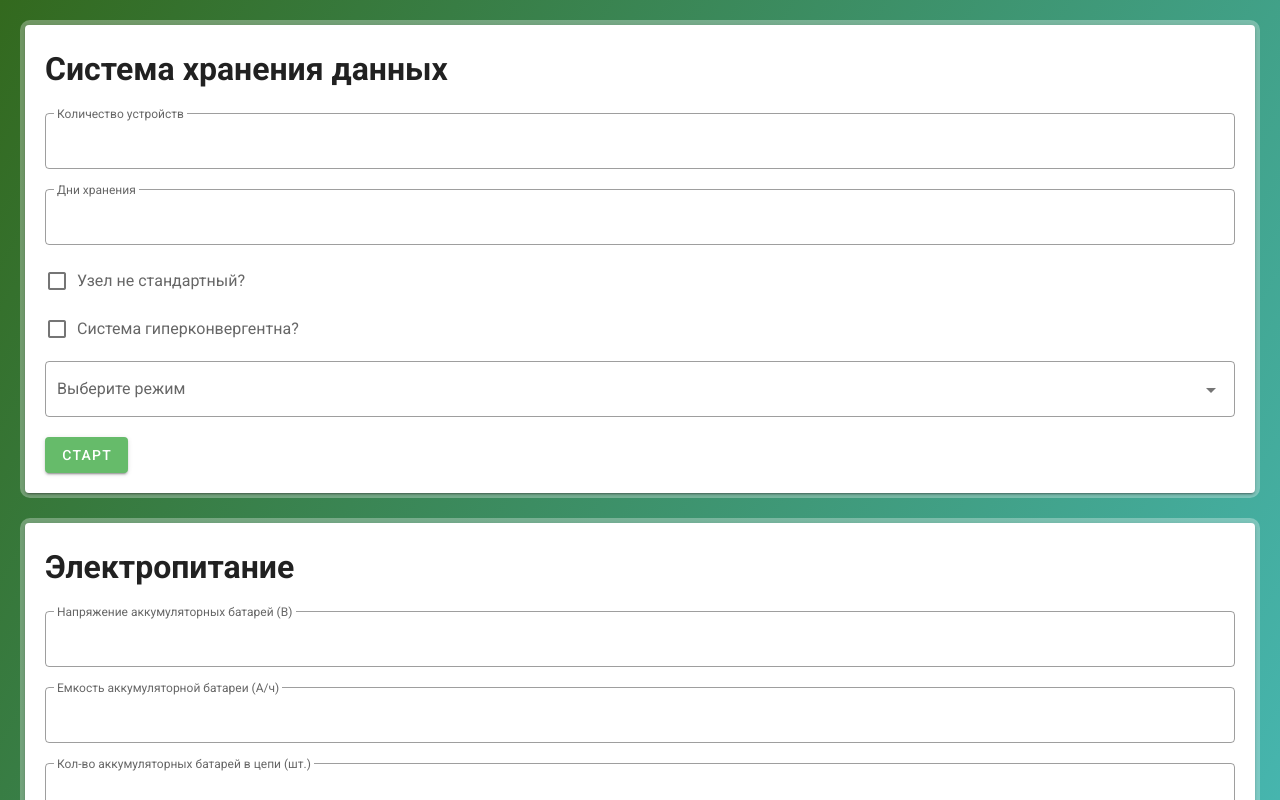
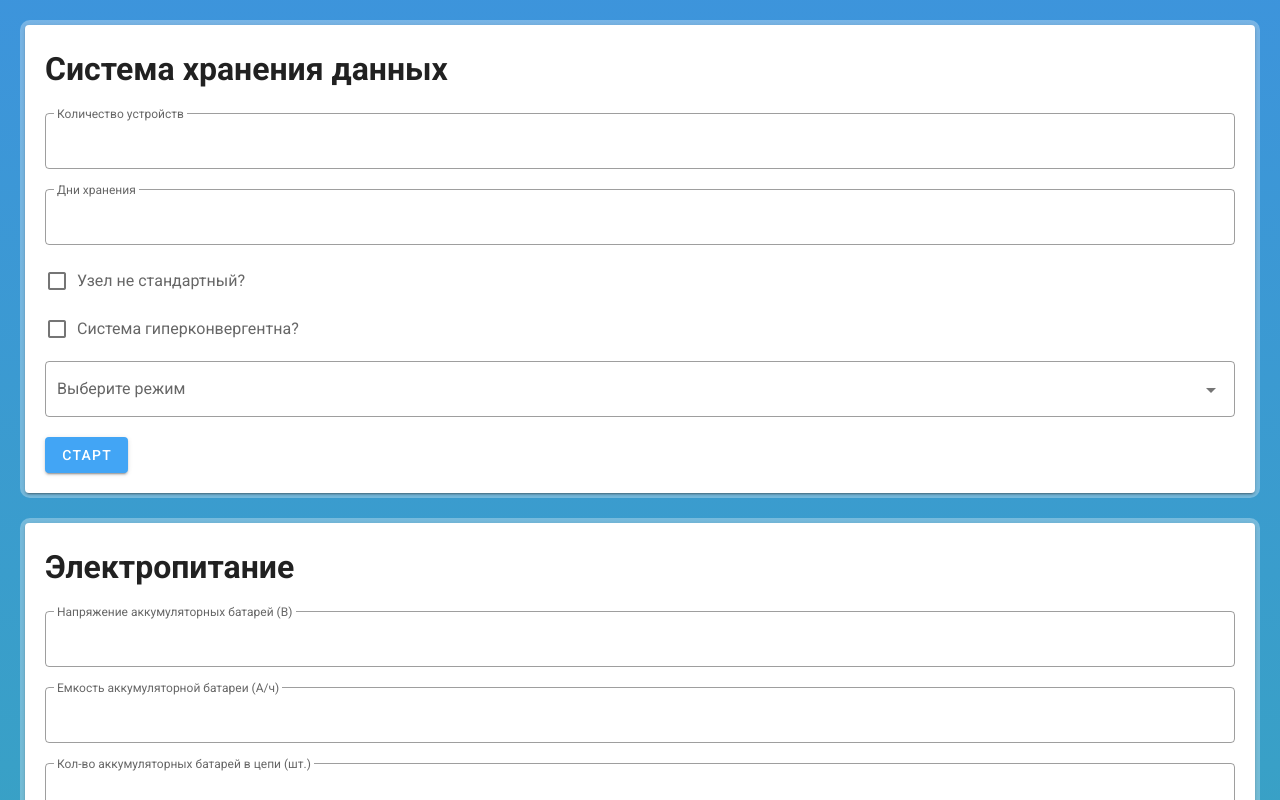
Before and after one commit to Axm749/PD_VUE_2, a Vue app: page / in a window 1280 px wide. Shown: the top 800 px of the page. Built offline with nearby package versions, Linux system fonts and the light colour scheme.

Commit message:
minor ui fixes 6

```diff
--- a/src/App.vue
+++ b/src/App.vue
@@ -1,36 +1,37 @@
 <template>
   <v-app>
     <div :class="$vuetify.theme.dark==false ? 'body_light' : 'body_dark'">
+      <!-- основной вид -->
       <div
         v-if="!regularView"
         :class="noMargins === true ? 'ma-0' : 'ma-5'"
       >
         <shd
-        @Power="getpower"
-        @Usli="getUsli"
+          @Power="getpower"
+          @Usli="getUsli"
         />
 
         <power
-        ref="npower"
+          ref="npower"
         />
 
         <condition
-        ref="nusli"
+          ref="nusli"
         />
       </div>
 
+      <!-- альтернативный вид -->
       <div
         v-if="regularView"
-        :class="noMargins === true ? 'ma-0' : 'ma-5'"
+        :class="noMargins === true ? 'ma-0' : 'ma-5 module_bg'"
       >
         <v-expansion-panels
-          class="mt-6"
           multiple
           accordion
           tile
         >
           <v-expansion-panel>
-            <v-expansion-panel-header>СХД</v-expansion-panel-header>
+            <v-expansion-panel-header><h2> СХД </h2></v-expansion-panel-header>
             <v-expansion-panel-content
             >
               <shd
@@ -61,8 +62,9 @@
         </v-expansion-panels>
       </div>
 
+      <!-- настройки -->
       <div
-        :class="noMargins === true ? 'ma-0 mt-12 module_bg' : 'ma-5 mt-12 module_bg'"
+        :class="noMargins === true ? 'ma-0 mt-12' : 'ma-5 mt-12 module_bg'"
       >
 
 
@@ -108,12 +110,7 @@
         </v-expansion-panels>
       </div>
 
-
     </div>
-
-
-
-
 
   </v-app>
 </template>
@@ -157,22 +154,27 @@ body{
     padding: 0px;
     width: 100%;
     height: 100%;
-    background-size: 200% 200%;
+    /* background-size: 200% 200%; */
     /* background-image: linear-gradient( 0deg, #2ebf91, #4286f4); */
     /* background-image: linear-gradient( 120deg, #1288ab, #e542f4); */
     /* background-image: linear-gradient( 120deg, #33691E, #4DD0E1); */
     /* background-image: linear-gradient( 120deg, var(--v-accent-lighten1), var(--v-accent-lighten2)); */
-    animation: bg 5s ease infinite;
+    /* animation: bg 5s ease infinite; */
 }
 
 .body_light{
-  background-image: linear-gradient( 120deg, #33691E, #4DD0E1);
+  background-image: linear-gradient( 0deg, #2ebf91, #4286f4);
+  /* background-image: linear-gradient( 120deg, #33691E, #4DD0E1); */
   height: 100%;
+  background-size: 200% 200%;
+  animation: bg 5s ease infinite;
 }
 
 .body_dark{
-  background-image: linear-gradient( 120deg, #691e1e, #986e32);
+  background-image: linear-gradient( 120deg, #691e1e, #955e20);
   height: 100%;
+  background-size: 200% 200%;
+  animation: bg 5s ease infinite;
 }
 
 
--- a/src/plugins/vuetify.js
+++ b/src/plugins/vuetify.js
@@ -11,12 +11,17 @@ export default new Vuetify({
     theme: {
         themes: {
           light: {
-            primary: colors.green.lighten1, // #E53935
+            // primary: colors.green.lighten1, // #E53935
+            // secondary: colors.lightGreen.lighten2, // #FFCDD2
+            // accent: colors.green.accent1, // #3F51B5
+            // error: colors.red.darken2,
+            // success: colors.lightGreen.lighten2,
+
+            primary: colors.blue.lighten1, // #E53935
             secondary: colors.lightGreen.lighten2, // #FFCDD2
             accent: colors.green.accent1, // #3F51B5
             error: colors.red.darken2,
-            success: colors.lightGreen.lighten2,
-
+            success: colors.lightGreen.lighten2
           },
           dark:{
             primary: colors.red.lighten1, // #E53935
```
